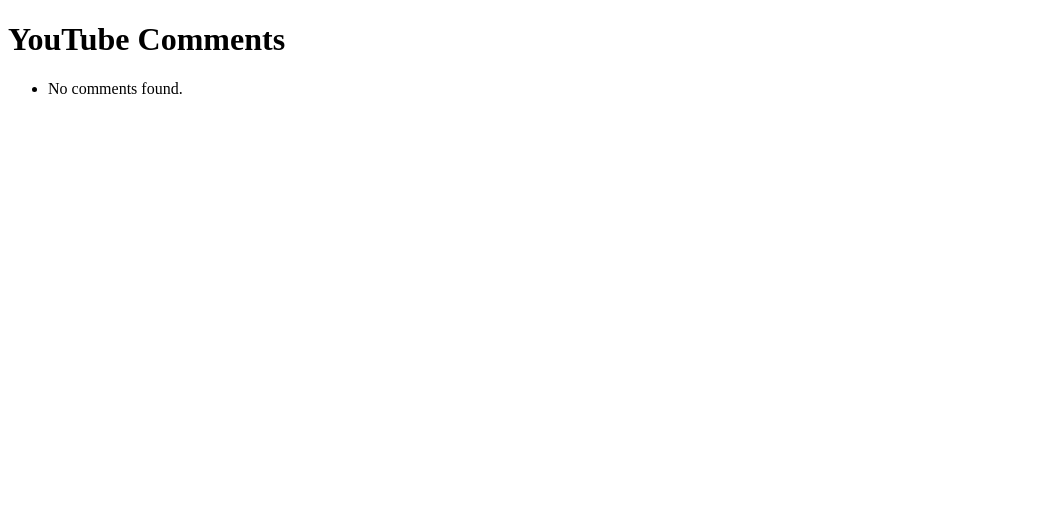
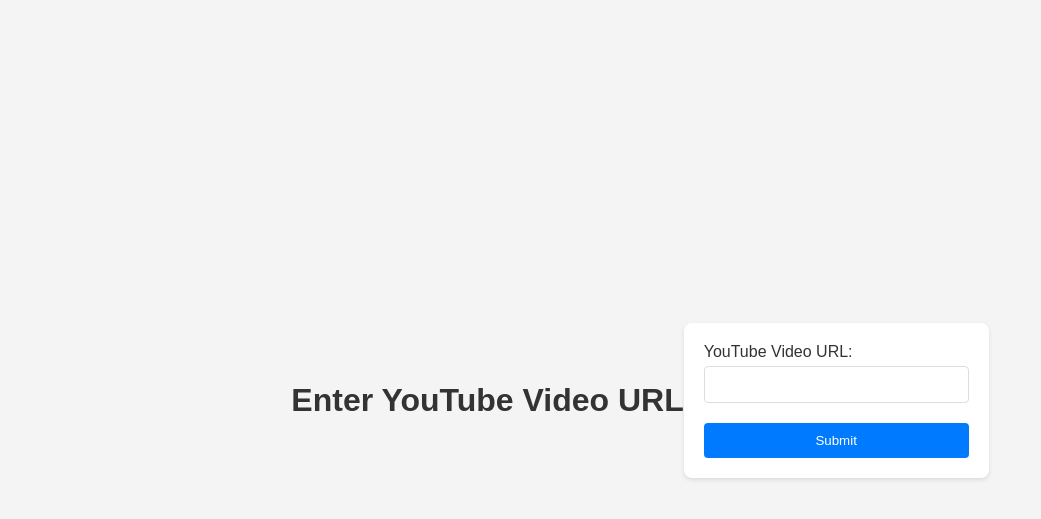
Before and after one commit to ManojKumarKolli/LiveSentiment, a Django app: page / in a window 1280 px wide. Shown: the top 519 px of the page, without its empty margins (0-1041 px from the left). Run offline with Django 4.2, Linux system fonts and the light colour scheme; parts of the project's set-up code (start-up, migrations or seed data) failed here and were passed over.

Commit message:
home page frontend added

```diff
--- a/sentifyHub/templates/home.html
+++ b/sentifyHub/templates/home.html
@@ -1,16 +1,68 @@
 <!DOCTYPE html>
 <html>
 <head>
-    <title>YouTube Comments</title>
+    <title>YouTube Comments Classification</title>
+    <style>
+        body {
+            font-family: Arial, sans-serif;
+            background-color: #f4f4f4;
+            display: flex;
+            justify-content: center;
+            align-items: center;
+            height: 100vh;
+            margin: 0;
+        }
+
+        form {
+            background: white;
+            padding: 20px;
+            border-radius: 8px;
+            box-shadow: 0 2px 4px rgba(0, 0, 0, 0.1);
+        }
+
+        h1 {
+            color: #333;
+            text-align: center;
+        }
+
+        label {
+            display: block;
+            margin-bottom: 5px;
+            color: #333;
+        }
+
+        input[type="text"] {
+            width: 100%;
+            padding: 10px;
+            margin-bottom: 20px;
+            border: 1px solid #ddd;
+            border-radius: 4px;
+            box-sizing: border-box;
+        }
+
+        button {
+            width: 100%;
+            padding: 10px;
+            background-color: #007bff;
+            color: white;
+            border: none;
+            border-radius: 4px;
+            cursor: pointer;
+            transition: background-color 0.3s;
+        }
+
+        button:hover {
+            background-color: #0056b3;
+        }
+    </style>
 </head>
 <body>
-    <h1>YouTube Comments</h1>
-    <ul>
-        {% for comment in comments %}
-            <li>{{ comment }}</li>
-        {% empty %}
-            <li>No comments found.</li>
-        {% endfor %}
-    </ul>
+    <h1>Enter YouTube Video URL</h1>
+    <form action="{% url 'classify' %}" method="post">
+        {% csrf_token %}
+        <label for="video_url">YouTube Video URL:</label>
+        <input type="text" id="video_url" name="video_url" required>
+        <button type="submit">Submit</button>
+    </form>
 </body>
 </html>
```
